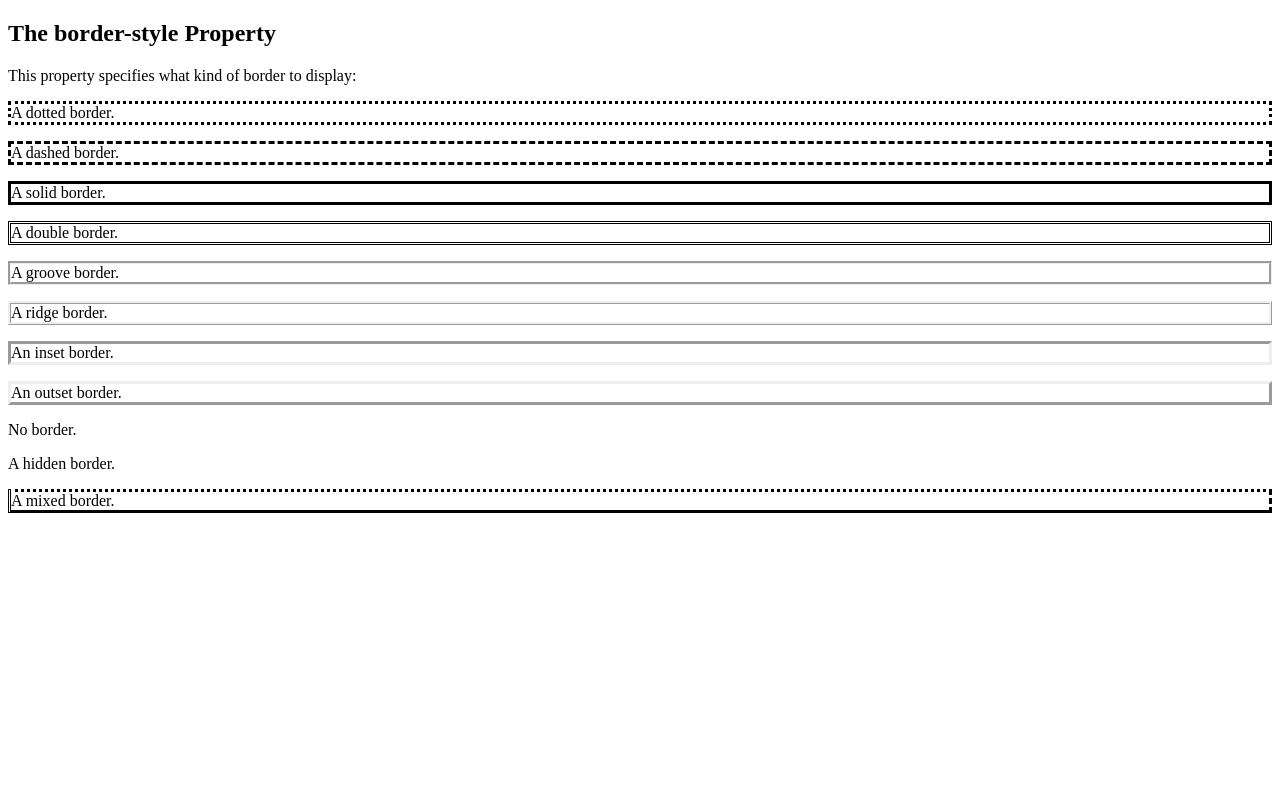
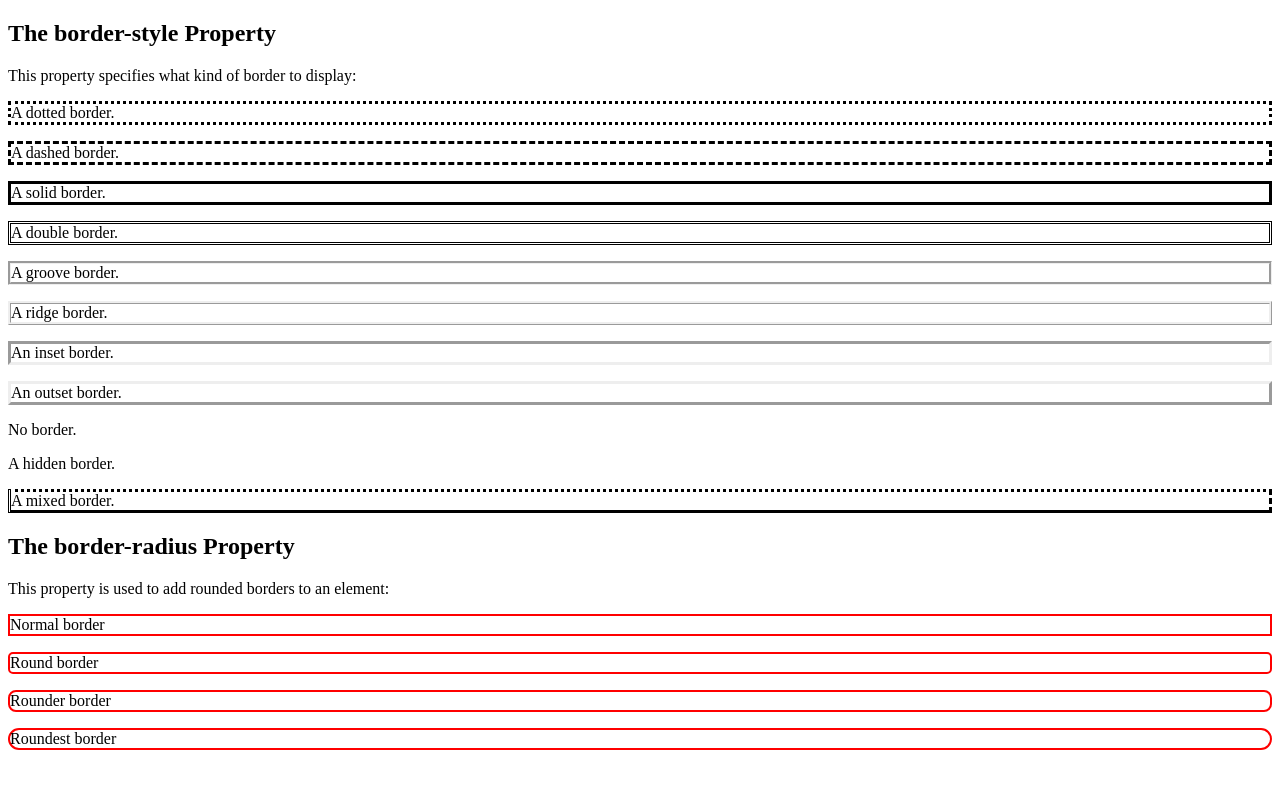
Before and after one commit to NowoCodes/learning_css, a plain HTML site: page borders.html in a window 1280 px wide. Drawn offline with Linux system fonts and the light colour scheme.

Commit message:
CSS Borders

```diff
--- a/borders.html
+++ b/borders.html
@@ -21,5 +21,14 @@
     <p class="none">No border.</p>
     <p class="hidden">A hidden border.</p>
     <p class="mix">A mixed border.</p>
+
+
+    <h2>The border-radius Property</h2>
+    <p>This property is used to add rounded borders to an element:</p>
+
+    <p class="normal">Normal border</p>
+    <p class="round1">Round border</p>
+    <p class="round2">Rounder border</p>
+    <p class="round3">Roundest border</p>
   </body>
 </html>
--- a/css/styles.css
+++ b/css/styles.css
@@ -42,3 +42,22 @@ p.hidden {
 p.mix {
     border-style: dotted dashed solid double;
 }
+
+p.normal {
+    border: 2px solid red;
+}
+
+p.round1 {
+    border: 2px solid red;
+    border-radius: 5px;
+}
+
+p.round2 {
+    border: 2px solid red;
+    border-radius: 8px;
+}
+
+p.round3 {
+    border: 2px solid red;
+    border-radius: 12px;
+}
```
